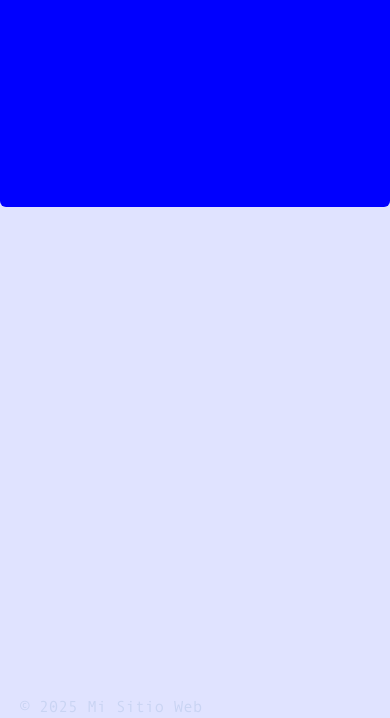
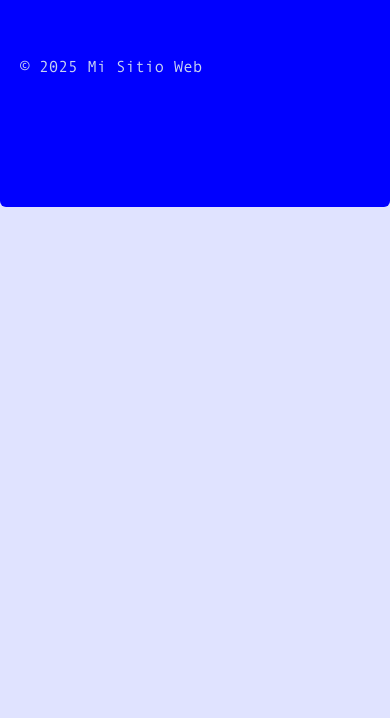
Before and after one commit to RenataMainere/CODERHOUSE-portfolio-proyecto, a website: page pages/visuales.html in a window 390 px wide. Shown: the part 1416-2134 px from the top of the page. After the commit the page ends 1631 px from the top, so only its background shows below. Drawn offline with nearby package versions, Linux system fonts and the light colour scheme.

Commit message:
ultimos cambios

```diff
--- a/scss/_mediaquery.scss
+++ b/scss/_mediaquery.scss
@@ -120,7 +120,7 @@
     .FooterVisual p {
         display: flex;
         position: relative;
-        bottom: -990px;
+        bottom: -350px;
         color: #c9d4f3;
     }
     h1.VisualArtTitle {
```
Also changed, not shown: css/styles.css.
